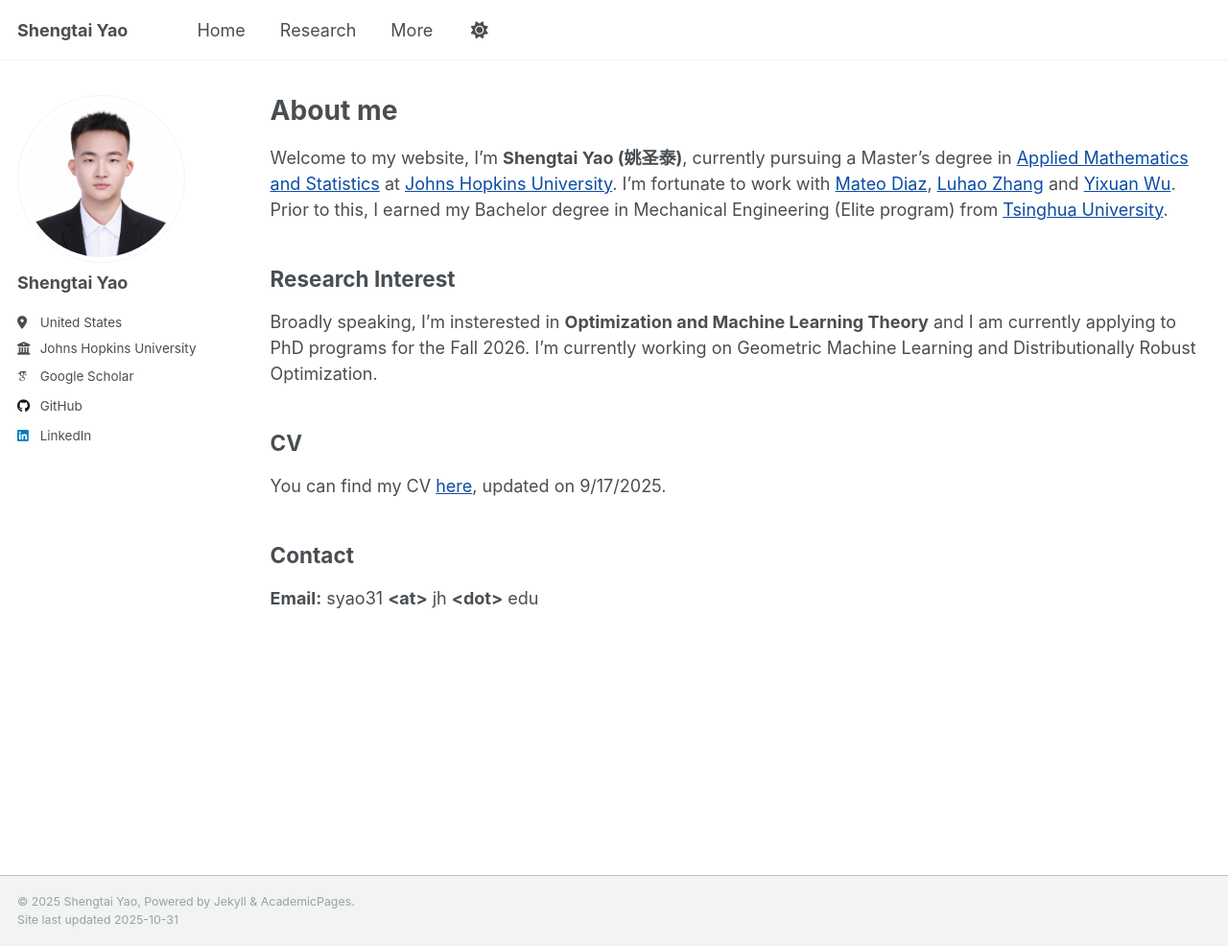
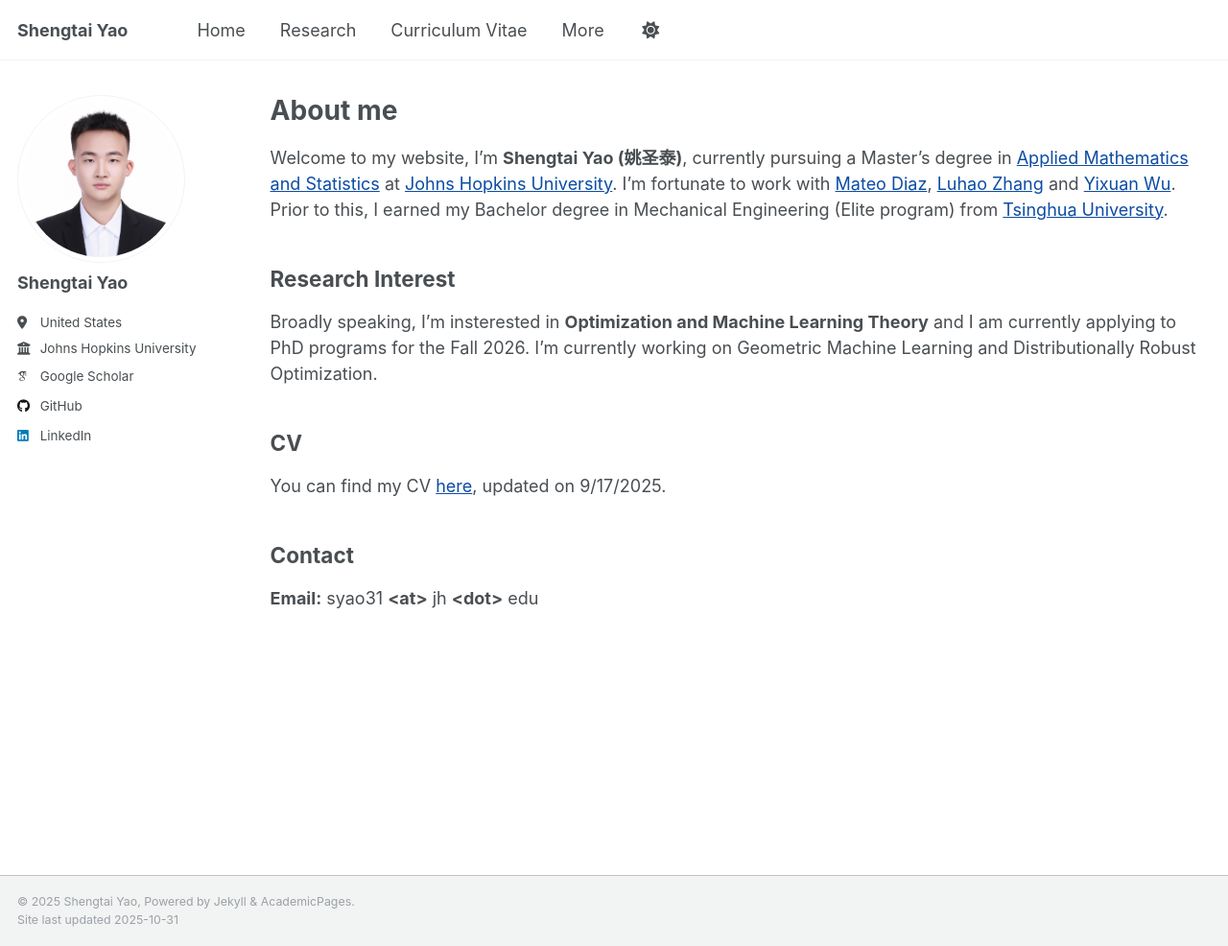
Before and after one commit to Yaoshengtai/Yaoshengtai.github.io, a Jekyll site: the page built from _pages/about.md, in a window 1280 px wide and 986 px high. Shown: the whole window at 96% size. Built offline with Jekyll 4.4.1, drawn with Linux system fonts in a browser that asks for light colours; some web fonts are replaced.

Commit message:
Update navigation.yml

```diff
--- a/_data/navigation.yml
+++ b/_data/navigation.yml
@@ -15,6 +15,8 @@ main:
   - title: "Research"
     url: /research/
 
+  - title: "Curriculum Vitae"
+    url: /files/CV/CV_Oct_31.pdf
   - title: "More"
     url: /more/
 
```
